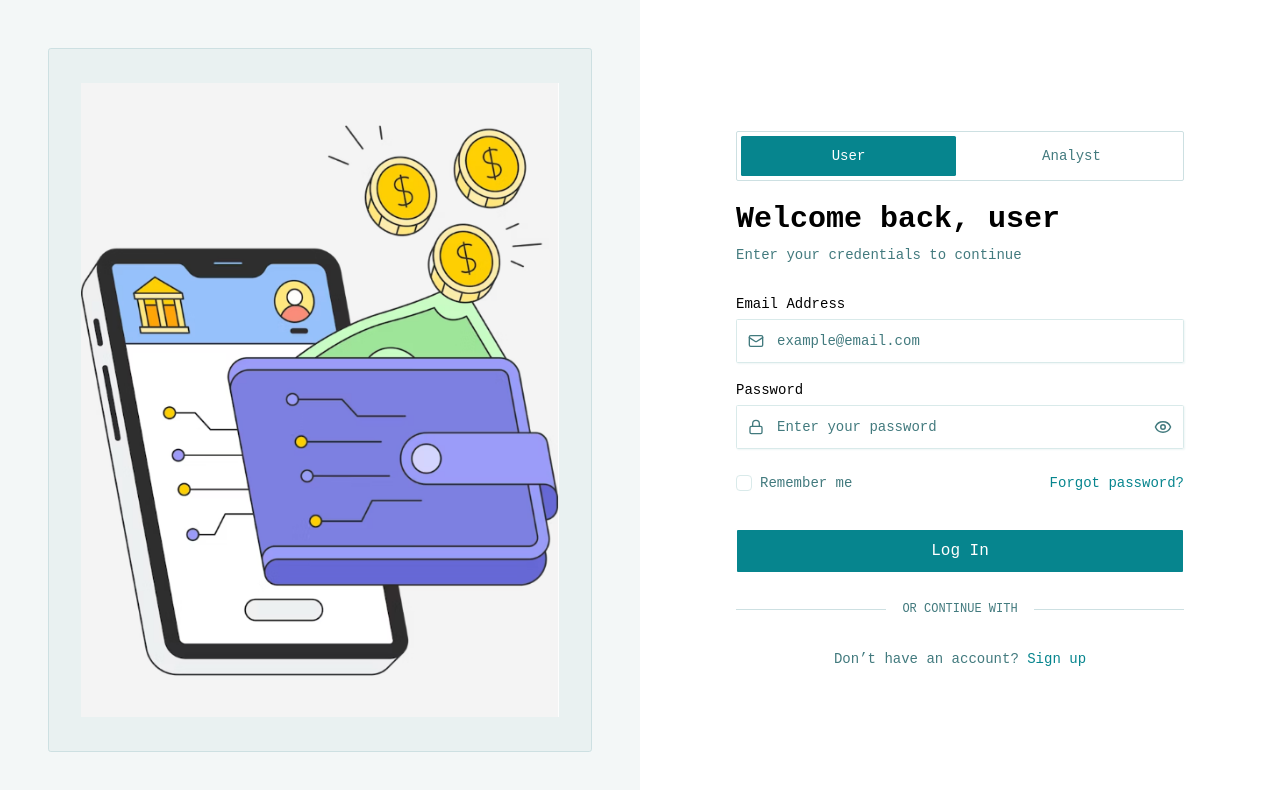
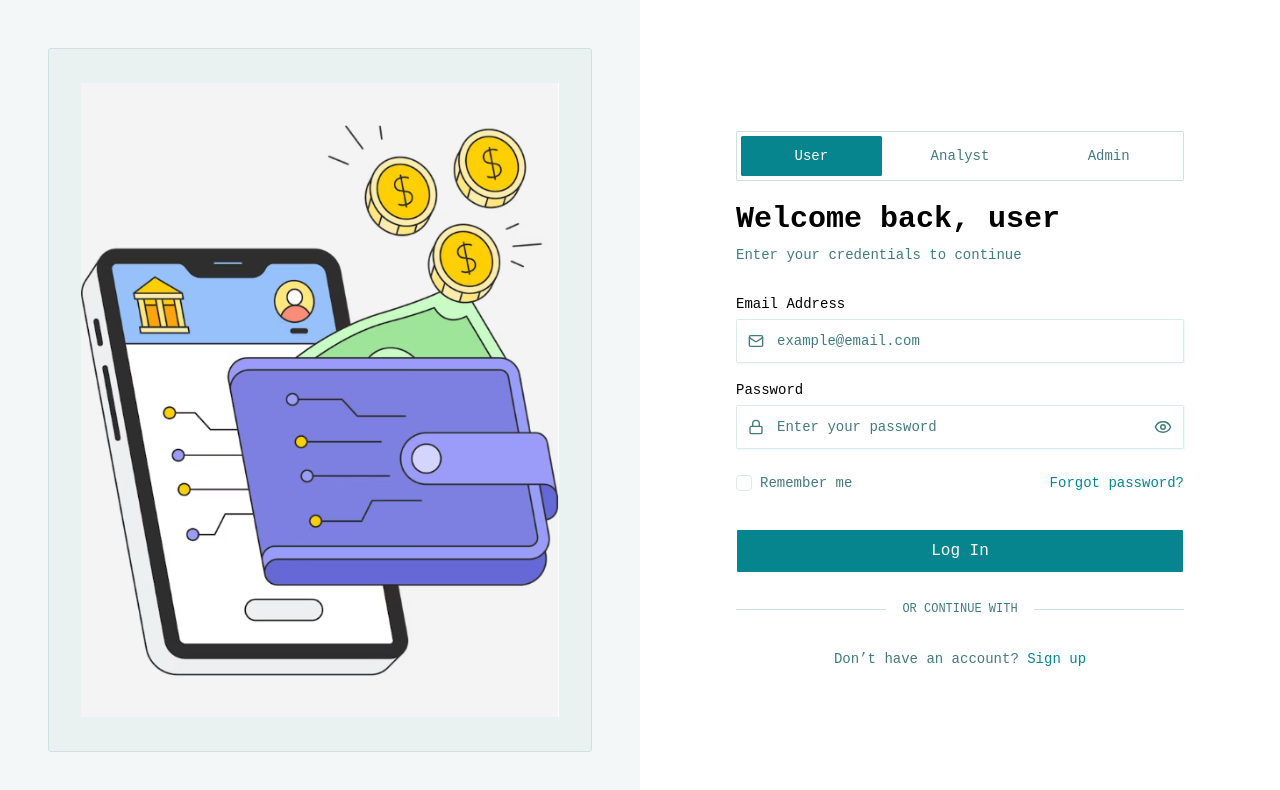
Before and after one commit to praveens649/finance-management, a Next.js app: page / in a window 1280 px wide. Shown: the top 790 px of the page. Built offline with nearby package versions, Linux system fonts and the light colour scheme; no server answers.

Commit message:
deploy fixes

```diff
--- a/models/services/auth.service.ts
+++ b/models/services/auth.service.ts
@@ -128,6 +128,12 @@ export class AuthService {
 
   static async signUp(data: SignUpData): Promise<AuthResponse> {
     const supabase = createClient();
+
+    // Admin accounts can only be created by existing admins, not through signup
+    if (data.role === "admin") {
+      throw new Error("Admin accounts cannot be created through signup");
+    }
+
     const role = data.role === "analyst" ? "analyst" : "user";
     const fullName = [data.firstName, data.lastName]
       .filter((part): part is string => Boolean(part && part.trim()))
--- a/models/types/auth.types.ts
+++ b/models/types/auth.types.ts
@@ -5,7 +5,7 @@ export interface SignUpData {
   password: string;
   firstName?: string;
   lastName?: string;
-  role?: 'user' | 'analyst';
+  role?: 'user' | 'analyst' | 'admin';
 }
 
 export interface AuthResponse {
--- a/src/app/(admin)/_components/admin-shell.tsx
+++ b/src/app/(admin)/_components/admin-shell.tsx
@@ -34,14 +34,14 @@ function AdminShellContent({ children }: AdminShellProps) {
 
         if (!hasAdminRole) {
           await AuthService.signOut().catch(() => undefined)
-          router.replace('/admin')
+          router.replace('/')
           return { isAdmin: false }
         }
 
         return { isAdmin: true }
       } catch {
         await AuthService.signOut().catch(() => undefined)
-        router.replace('/admin')
+        router.replace('/')
         return { isAdmin: false }
       }
     },
--- a/src/app/(admin)/_components/app-sidebar.tsx
+++ b/src/app/(admin)/_components/app-sidebar.tsx
@@ -44,7 +44,7 @@ export function AppSidebar() {
 
   const handleSignOut = async () => {
     await AuthService.signOut().catch(() => undefined)
-    router.replace('/admin')
+    router.push('/')
     router.refresh()
   }
 
--- a/src/app/(analyst)/layout.tsx
+++ b/src/app/(analyst)/layout.tsx
@@ -1,7 +1,7 @@
 "use client"
 
 import { ReactNode, useState } from "react"
-import { usePathname, useRouter } from "next/navigation"
+import { useRouter } from "next/navigation"
 import { LogOut, Shield } from "lucide-react"
 import { toast } from "sonner"
 import { useAuth } from "@/components/providers/auth-provider"
@@ -9,11 +9,9 @@ import { AuthService } from "../../../models/services/auth.service"
 
 export default function AnalystLayout({ children }: { children: ReactNode }) {
   const router = useRouter()
-  const pathname = usePathname()
   const { user, isLoading } = useAuth()
   const [signingOut, setSigningOut] = useState(false)
 
-  const isLoginPage = pathname === "/analyst/login"
   async function handleSignOut() {
     setSigningOut(true)
 
@@ -29,7 +27,7 @@ export default function AnalystLayout({ children }: { children: ReactNode }) {
 
   return (
     <div className="min-h-screen bg-background font-sans text-foreground antialiased">
-      {!isLoginPage && user ? (
+      {user ? (
         <header className="sticky top-0 z-40 border-b border-border bg-background/95 backdrop-blur supports-[backdrop-filter]:bg-background/80">
           <div className="mx-auto flex w-full max-w-7xl items-center justify-between px-4 py-4 md:px-8">
             <div className="flex items-center gap-3">
--- a/src/app/(auth)/auth/_components/auth-form.tsx
+++ b/src/app/(auth)/auth/_components/auth-form.tsx
@@ -16,7 +16,7 @@ import { AuthService } from '../../../../../models/services/auth.service'
 
 export function AuthForm() {
     const router = useRouter()
-    const [selectedRole, setSelectedRole] = useState<'user' | 'analyst'>('user')
+    const [selectedRole, setSelectedRole] = useState<'user' | 'analyst' | 'admin'>('user')
 
     const [showPassword, setShowPassword] = useState(false)
     const [email, setEmail] = useState('')
@@ -38,12 +38,6 @@ export function AuthForm() {
             const { roles } = await signInUserQuery({ email, password })
             const normalizedRoles = roles.map((role) => role.toLowerCase())
 
-            if (normalizedRoles.includes('admin')) {
-                await AuthService.signOut().catch(() => undefined)
-                toast.error('This is not admin authentication')
-                return
-            }
-
             if (!normalizedRoles.includes(selectedRole)) {
                 await AuthService.signOut().catch(() => undefined)
                 toast.error(`This account is not registered as ${selectedRole}`)
@@ -57,6 +51,11 @@ export function AuthForm() {
 
             if (selectedRole === 'analyst') {
                 router.push('/analyst')
+                return
+            }
+
+            if (selectedRole === 'admin') {
+                router.push('/admin')
                 return
             }
 
@@ -91,7 +90,7 @@ export function AuthForm() {
                 <div className="w-full max-w-md">
 
                     <div className="mb-8">
-                        <div className="mb-5 grid grid-cols-2 gap-2 rounded-lg border border-border p-1">
+                        <div className="mb-5 grid grid-cols-3 gap-2 rounded-lg border border-border p-1">
                             <button
                                 type="button"
                                 onClick={() => setSelectedRole('user')}
@@ -111,6 +110,16 @@ export function AuthForm() {
                                     }`}
                             >
                                 Analyst
+                            </button>
+                            <button
+                                type="button"
+                                onClick={() => setSelectedRole('admin')}
+                                className={`h-10 rounded-md text-sm font-medium transition-colors ${selectedRole === 'admin'
+                                        ? 'bg-primary text-primary-foreground'
+                                        : 'text-muted-foreground hover:bg-muted'
+                                    }`}
+                            >
+                                Admin
                             </button>
                         </div>
 
--- a/src/app/(auth)/auth/_query/auth.query.ts
+++ b/src/app/(auth)/auth/_query/auth.query.ts
@@ -15,7 +15,7 @@ export type SignUpPayload = {
     password: string
     firstName?: string
     lastName?: string
-    role?: 'user' | 'analyst'
+    role?: 'user' | 'analyst' | 'admin'
 }
 
 export const signUpUserQuery = async ({
```
